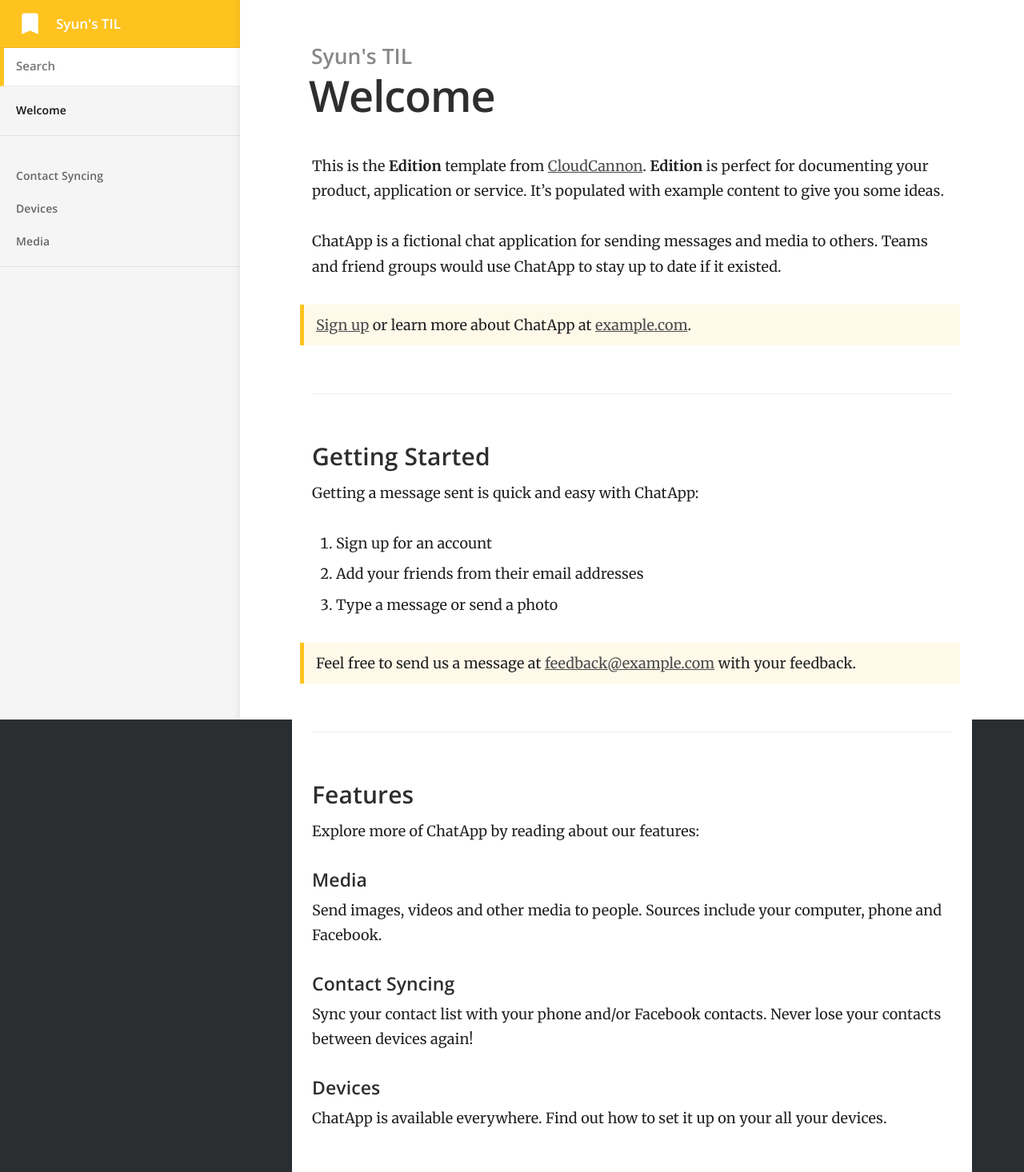
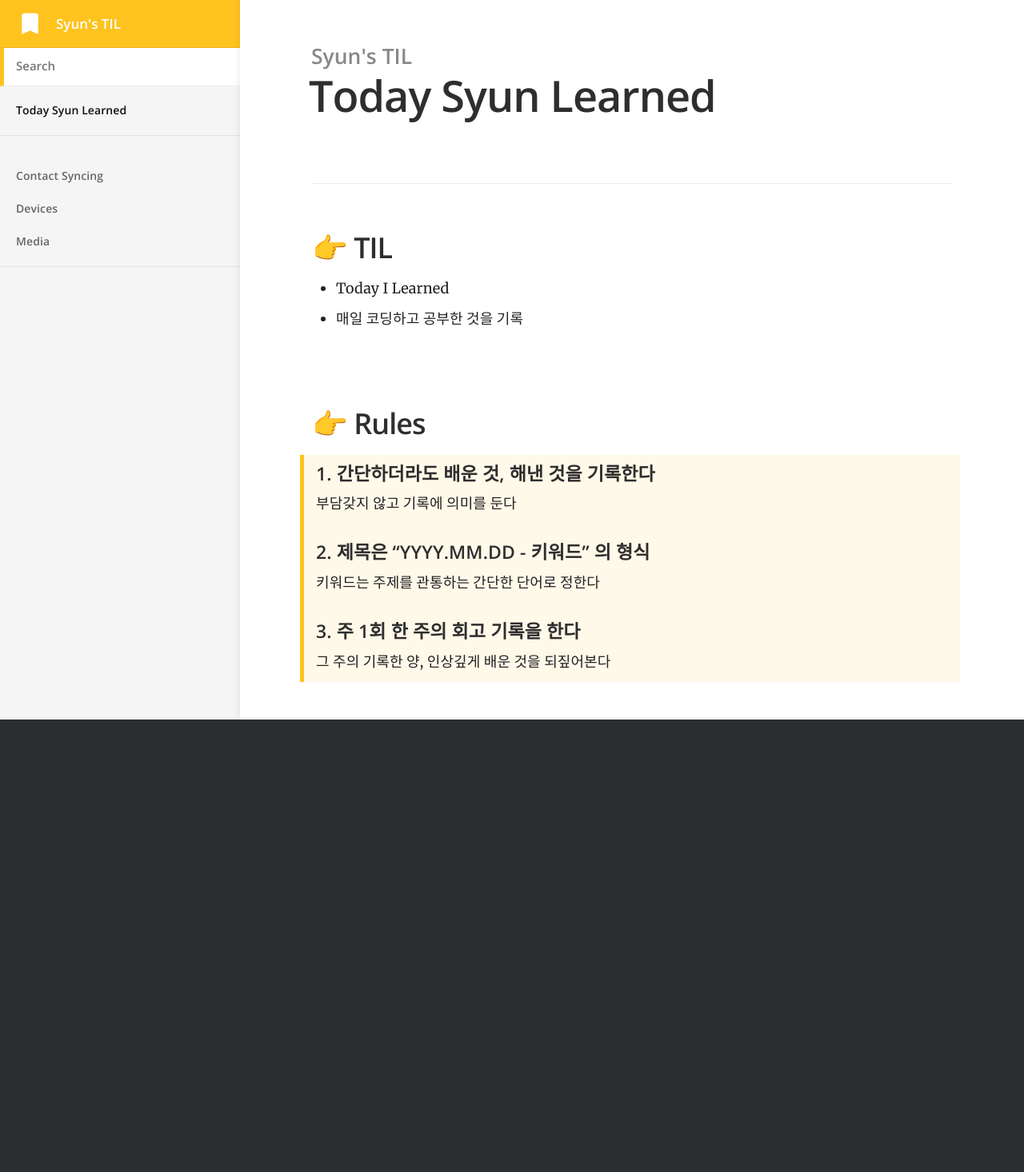
Before and after one commit to syun32/TIL, a Jekyll site: the page built from index.md, in a window 1280 px wide. Shown: the whole page at 80% size. Built offline with Jekyll 4.4.1, drawn with Linux system fonts in a browser that asks for light colours; after the commit the page ends 900 px from its top, so only the background shows below that.

Commit message:
Update Index.md

```diff
--- a/index.md
+++ b/index.md
@@ -1,38 +1,16 @@
 ---
-title: Welcome
+title: Today Syun Learned
 ---
+---
+## 👉 TIL
+- Today I Learned
+- 매일 코딩하고 공부한 것을 기록
+<br><br><br>
 
-This is the **Edition** template from [CloudCannon](http://cloudcannon.com/).
-**Edition** is perfect for documenting your product, application or service.
-It's populated with example content to give you some ideas.
-
-ChatApp is a fictional chat application for sending messages and media to others.
-Teams and friend groups would use ChatApp to stay up to date if it existed.
-
-> [Sign up](http://example.com/signup) or learn more about ChatApp at [example.com](http://example.com/).
-
-### Getting Started
-
-Getting a message sent is quick and easy with ChatApp:
-
-1. Sign up for an account
-2. Add your friends from their email addresses
-3. Type a message or send a photo
-
-> Feel free to send us a message at [feedback@example.com](mailto:feedback@example.com) with your feedback.
-
-### Features
-
-Explore more of ChatApp by reading about our features:
-
-#### Media
-
-Send images, videos and other media to people. Sources include your computer, phone and Facebook.
-
-#### Contact Syncing
-
-Sync your contact list with your phone and/or Facebook contacts. Never lose your contacts between devices again!
-
-#### Devices
-
-ChatApp is available everywhere. Find out how to set it up on your all your devices.
+## 👉 Rules
+>#### 1. 간단하더라도 배운 것, 해낸 것을 기록한다
+부담갖지 않고 기록에 의미를 둔다
+#### 2. 제목은 "YYYY.MM.DD - 키워드" 의 형식
+키워드는 주제를 관통하는 간단한 단어로 정한다
+#### 3. 주 1회 한 주의 회고 기록을 한다
+그 주의 기록한 양, 인상깊게 배운 것을 되짚어본다
```
